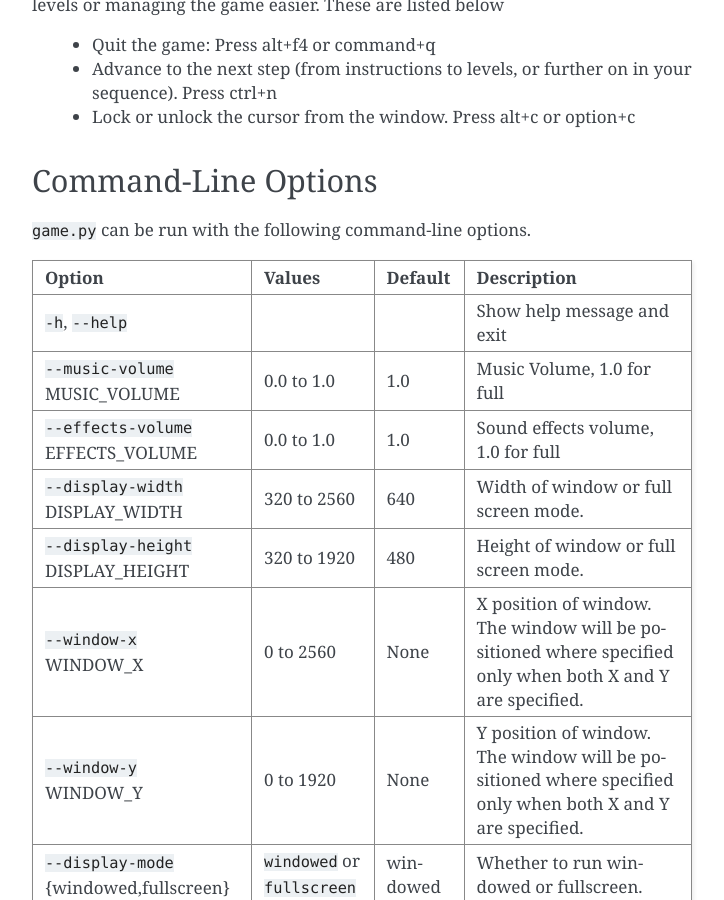
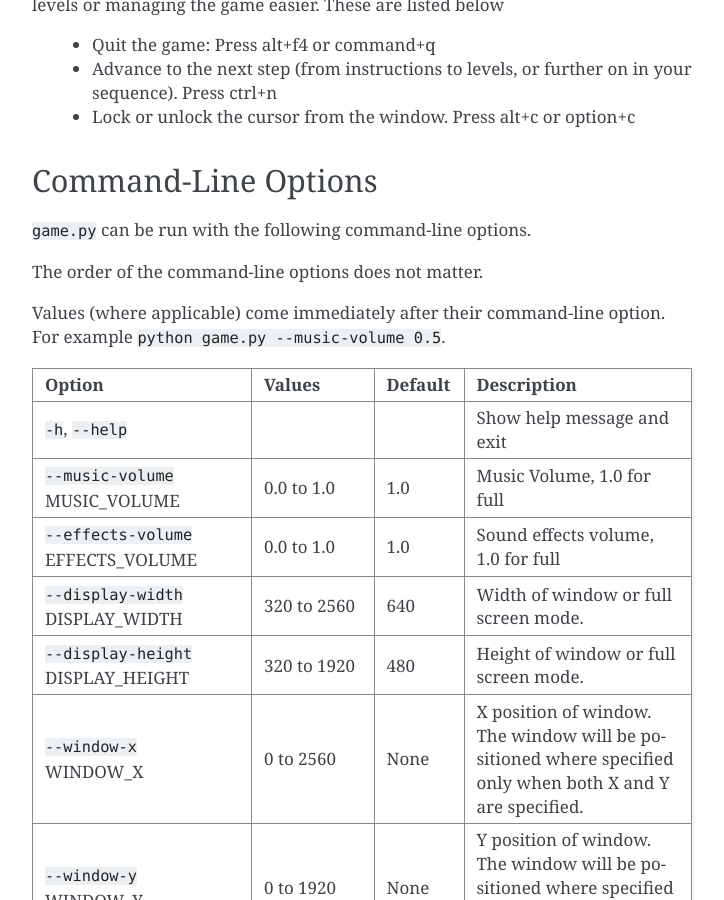
Before and after one commit to bemayr/asteroid_impact_py3, a Sphinx documentation site: the page built from doc/codeintro.rst, in a window 1280 px wide and 900 px high, scrolled down 1271 px. Shown: the whole window, without its empty margins (388-1112 px from the left). Built offline with Sphinx 7.4.7, drawn with Linux system fonts in a browser that asks for light colours.

Commit message:
Order of command-line arguments doesn't matter.

```diff
--- a/doc/codeintro.rst
+++ b/doc/codeintro.rst
@@ -39,6 +39,10 @@ Command-Line Options
 =======================
 
 ``game.py`` can be run with the following command-line options.
+
+The order of the command-line options does not matter.
+
+Values (where applicable) come immediately after their command-line option. For example ``python game.py --music-volume 0.5``.
 
 +-------------------------------------------+--------------------------------+------------+---------------------------------------------------------------------------------------------------------------------------------------------------------------+
 | Option                                    | Values                         | Default    | Description                                                                                                                                                   |
--- a/doc/makelevelpy.rst
+++ b/doc/makelevelpy.rst
@@ -16,6 +16,9 @@ See :ref:`makelevel-creation-process` below for how levels are created.
 command-line options
 ==========================
 
+The order of the command-line options does not matter.
+
+Values (where applicable) come immediately after their command-line option. For example ``python makelevel.py --file samplefile.json``.
 
 +---------------------------------------------------+------------------------------------+----------------+---------------------------------------------------------------------------+
 | Option                                            | Values                             | Default        | Description                                                               |
```
